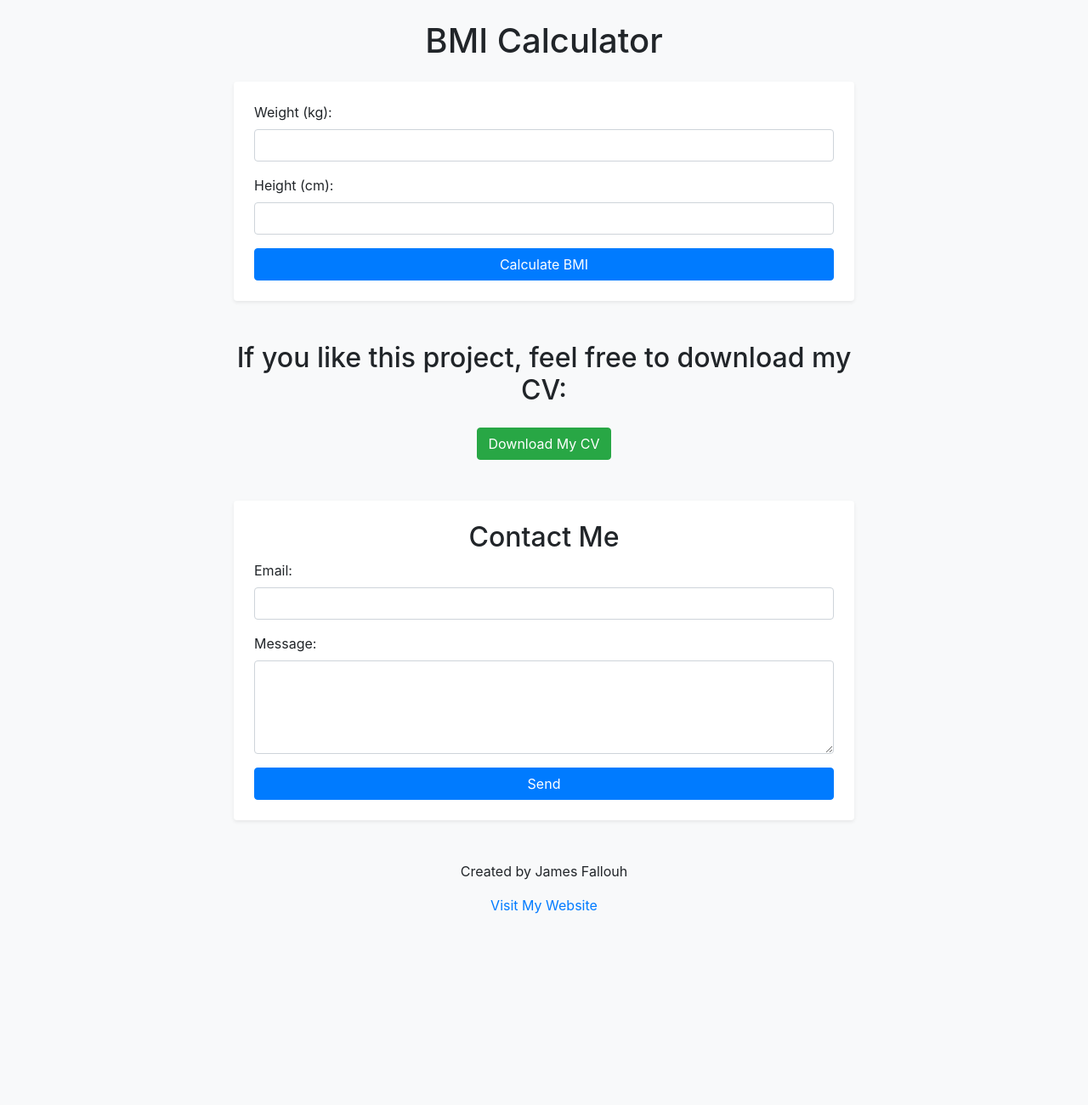
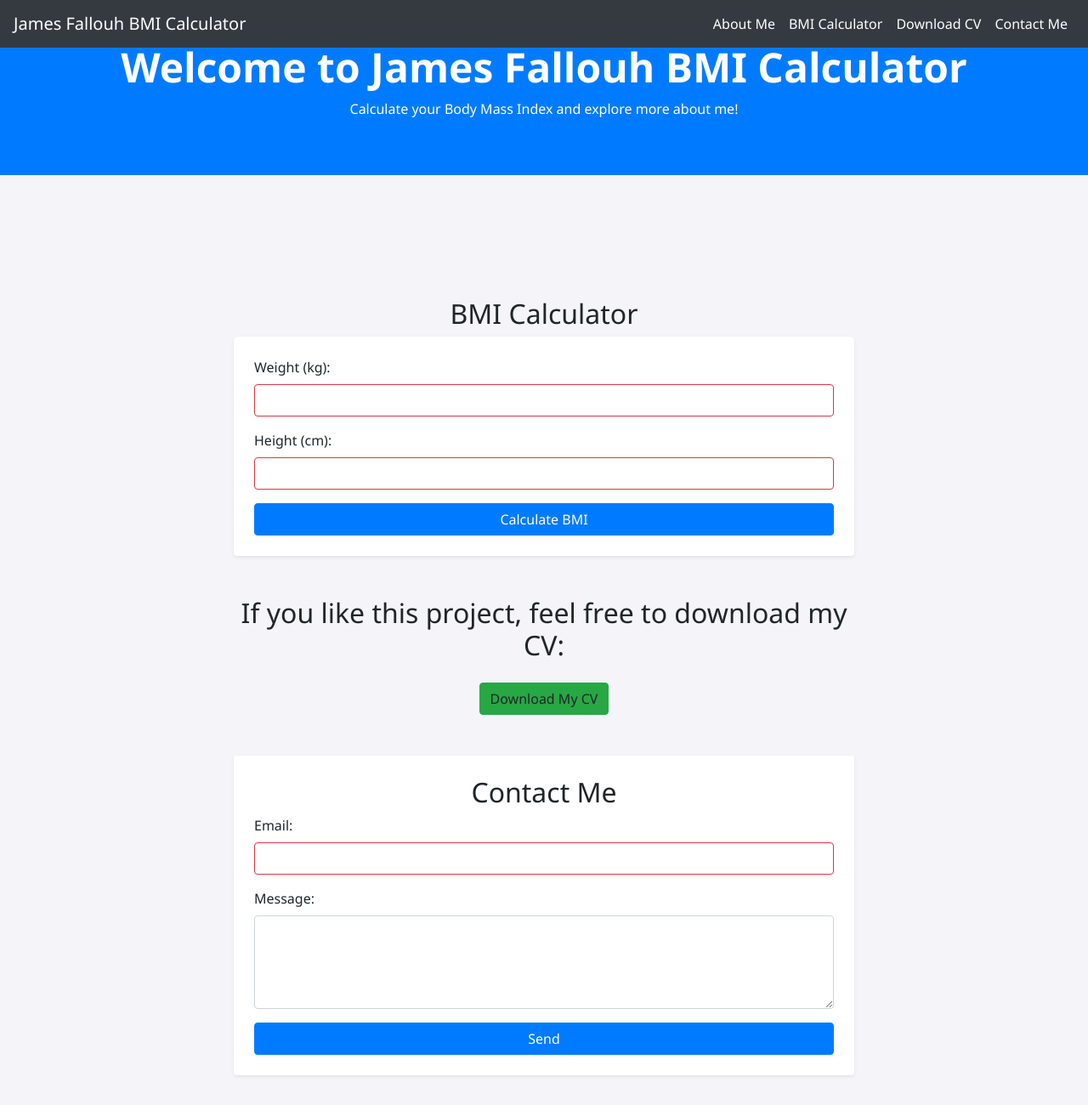
Before and after one commit to JFallouh/JFallouh.BMI-Calculator, a plain HTML site: page index.html in a window 1280 px wide. Shown: the top 1300 px of the page at 85% size. Before the commit the page ends 1093 px from the top, so only its background shows below. Drawn offline with nearby package versions, Linux system fonts and the light colour scheme.

Commit message:
Update index.html

```diff
--- a/index.html
+++ b/index.html
@@ -3,19 +3,131 @@
 <head>
     <meta charset="UTF-8">
     <meta name="viewport" content="width=device-width, initial-scale=1.0">
-    <title>BMI Calculator</title>
+    <title>James Fallouh BMI Calculator</title>
     <!-- Bootstrap CSS -->
     <link href="https://stackpath.bootstrapcdn.com/bootstrap/4.5.2/css/bootstrap.min.css" rel="stylesheet">
+    <!-- Custom Fonts and Styles -->
+    <style>
+        body {
+            font-family: 'Segoe UI', Tahoma, Geneva, Verdana, sans-serif;
+            background-color: #f4f4f9;
+            scroll-behavior: smooth;
+        }
+        .navbar {
+            background-color: #343a40;
+        }
+        .navbar-brand {
+            color: #ffffff !important;
+            transition: color 0.3s ease;
+        }
+        .navbar-brand:hover {
+            color: #ffc107 !important;
+        }
+        .nav-link {
+            color: #ffffff !important;
+            transition: color 0.3s ease;
+        }
+        .nav-link:hover {
+            color: #ffc107 !important;
+        }
+        .header {
+            background-color: #007bff;
+            color: #ffffff;
+            padding: 50px 0;
+            text-align: center;
+        }
+        .header h1 {
+            font-size: 3rem;
+            font-weight: bold;
+            transition: transform 0.3s ease;
+        }
+        .header h1:hover {
+            transform: scale(1.05);
+        }
+        .btn-primary, .btn-success {
+            background-color: #007bff;
+            border-color: #007bff;
+            transition: transform 0.3s ease, background-color 0.3s ease;
+        }
+        .btn-primary:hover, .btn-success:hover {
+            background-color: #0056b3;
+            transform: scale(1.05);
+        }
+        .btn-download {
+            background-color: #28a745;
+            border-color: #28a745;
+            transition: transform 0.3s ease, background-color 0.3s ease;
+        }
+        .btn-download:hover {
+            background-color: #218838;
+            transform: scale(1.05);
+        }
+        .highlight-link {
+            color: #dc3545;
+            font-weight: bold;
+            transition: color 0.3s ease;
+        }
+        .highlight-link:hover {
+            color: #c82333;
+            text-decoration: underline;
+        }
+        input:invalid {
+            border-color: #dc3545;
+        }
+        input:focus:invalid {
+            outline: none;
+            box-shadow: 0 0 10px #dc3545;
+        }
+        footer {
+            background-color: #343a40;
+            color: #ffffff;
+            padding: 20px 0;
+            text-align: center;
+        }
+        footer p {
+            margin: 0;
+        }
+    </style>
 </head>
-<body class="bg-light">
+<body>
 
-    <div class="container">
+    <!-- Navbar -->
+    <nav class="navbar navbar-expand-lg navbar-dark fixed-top">
+        <a class="navbar-brand" href="#">James Fallouh BMI Calculator</a>
+        <button class="navbar-toggler" type="button" data-toggle="collapse" data-target="#navbarNav" aria-controls="navbarNav" aria-expanded="false" aria-label="Toggle navigation">
+            <span class="navbar-toggler-icon"></span>
+        </button>
+        <div class="collapse navbar-collapse" id="navbarNav">
+            <ul class="navbar-nav ml-auto">
+                <li class="nav-item">
+                    <a class="nav-link" href="#footer">About Me</a>
+                </li>
+                <li class="nav-item">
+                    <a class="nav-link" href="#calculator">BMI Calculator</a>
+                </li>
+                <li class="nav-item">
+                    <a class="nav-link" href="#download-cv">Download CV</a>
+                </li>
+                <li class="nav-item">
+                    <a class="nav-link" href="#contact">Contact Me</a>
+                </li>
+            </ul>
+        </div>
+    </nav>
+
+    <!-- Header -->
+    <div class="header">
+        <h1>Welcome to James Fallouh BMI Calculator</h1>
+        <p>Calculate your Body Mass Index and explore more about me!</p>
+    </div>
+
+    <div class="container mt-5 pt-5">
         <div class="row justify-content-center">
             <div class="col-md-8">
-                <h1 class="text-center my-4">BMI Calculator</h1>
-
-                <!-- BMI Calculator Form -->
-                <form id="bmiForm" class="bg-white p-4 shadow-sm rounded">
+                <!-- BMI Calculator Section -->
+                <section id="calculator" class="my-5">
+                    <h2 class="text-center">BMI Calculator</h2>
+                    <form id="bmiForm" class="bg-white p-4 shadow-sm rounded" onsubmit="return validateForm()">
                         <div class="form-group">
                             <label for="weight">Weight (kg):</label>
                             <input type="number" class="form-control" id="weight" required>
@@ -26,8 +138,8 @@
                         </div>
                         <button type="button" class="btn btn-primary btn-block" onclick="calculateBMI()">Calculate BMI</button>
                     </form>
-
                     <p id="bmiResult" class="text-center font-weight-bold mt-4"></p>
+                </section>
 
                 <script>
                     function calculateBMI() {
@@ -40,16 +152,30 @@
                             document.getElementById("bmiResult").innerHTML = "Please enter valid values!";
                         }
                     }
+
+                    function validateForm() {
+                        var weight = document.getElementById("weight");
+                        var height = document.getElementById("height");
+
+                        if (weight.value <= 0) {
+                            weight.focus();
+                            return false;
+                        } else if (height.value <= 0) {
+                            height.focus();
+                            return false;
+                        }
+                        return true;
+                    }
                 </script>
 
                 <!-- Download CV Section -->
-                <div class="text-center my-5">
+                <section id="download-cv" class="text-center my-5">
                     <h2>If you like this project, feel free to download my CV:</h2>
-                    <a href="cv.pdf" class="btn btn-success mt-3" download>Download My CV</a>
-                </div>
+                    <a href="cv.pdf" class="btn btn-download mt-3" download>Download My CV</a>
+                </section>
 
-                <!-- Contact Form -->
-                <div class="bg-white p-4 shadow-sm rounded">
+                <!-- Contact Form Section -->
+                <section id="contact" class="bg-white p-4 shadow-sm rounded">
                     <h2 class="text-center">Contact Me</h2>
                     <form action="https://formspree.io/f/xdknzyvv" method="POST">
                         <div class="form-group">
@@ -62,16 +188,16 @@
                         </div>
                         <button type="submit" class="btn btn-primary btn-block">Send</button>
                     </form>
+                </section>
+            </div>
+        </div>
     </div>
 
     <!-- Footer -->
-                <footer class="text-center mt-5">
+    <footer class="mt-5" id="footer">
         <p>Created by James Fallouh</p>
-                    <p><a href="https://jfallouh.github.io/JFallouh.github.my-CV/#english" target="_blank">Visit My Website</a></p>
+        <p><a href="https://jfallouh.github.io/JFallouh.github.my-CV/#english" class="highlight-link" target="_blank">Visit My Website</a></p>
     </footer>
-            </div>
-        </div>
-    </div>
 
     <!-- Bootstrap JS and dependencies -->
     <script src="https://code.jquery.com/jquery-3.5.1.slim.min.js"></script>
```
Lines whose indentation alone changed are shown as unchanged.
